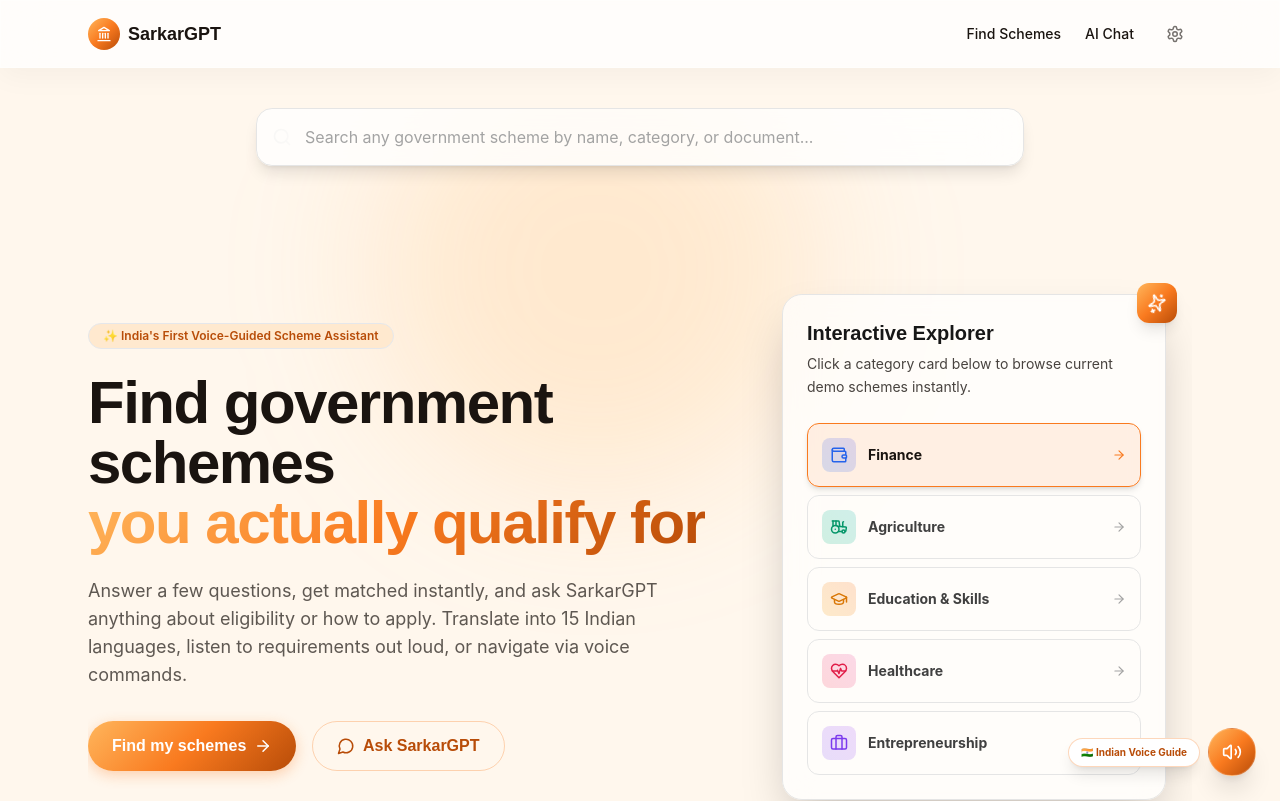
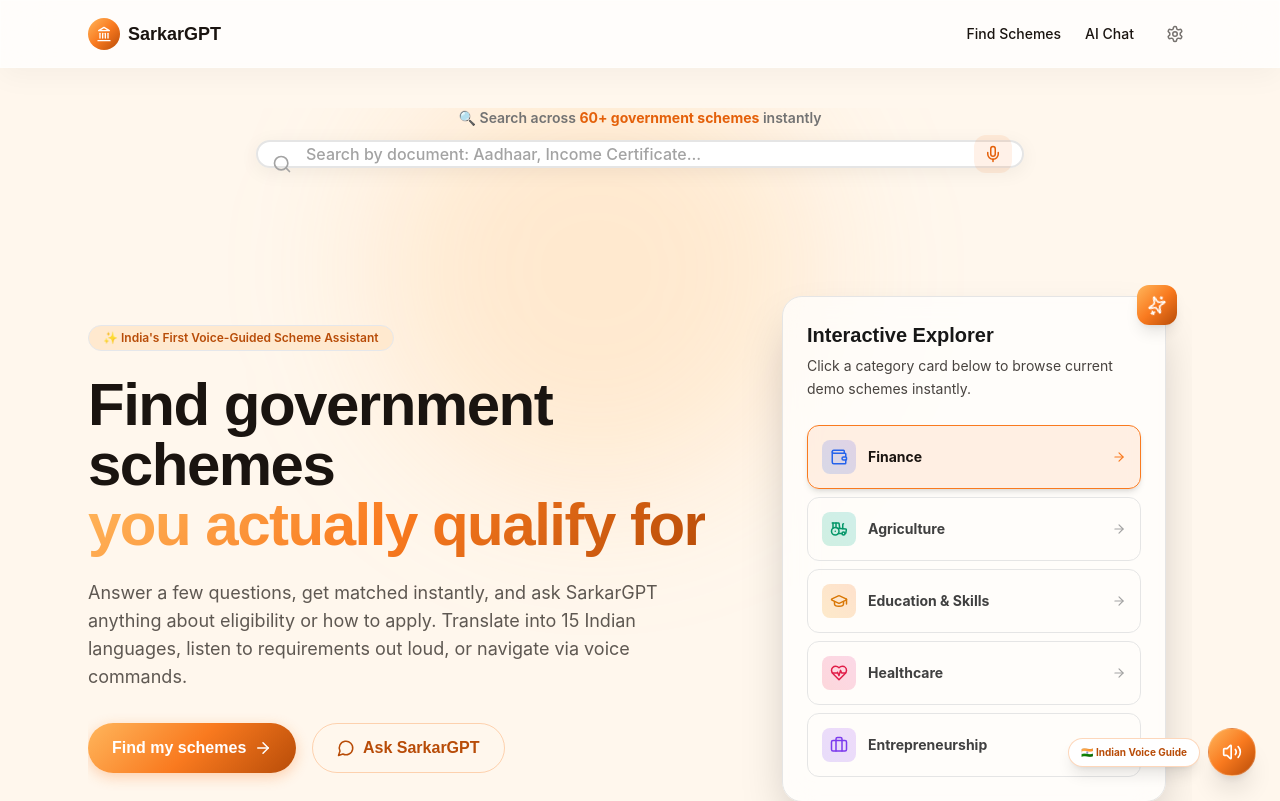
Before and after one commit to Aman-2518/Sarkar-GPT, a Next.js app: page / in a window 1280 px wide. Shown: the top 801 px of the page. Built offline with nearby package versions, Linux system fonts and the light colour scheme.

Commit message:
feat: enhance search bar with voice typing, animated glow borders, rotating placeholders, quick category chips, pulsing mic indicator, and staggered result animations

```diff
--- a/app/page.tsx
+++ b/app/page.tsx
@@ -19,7 +19,9 @@
   FileText,
   Search,
   ExternalLink,
-  X
+  X,
+  Mic,
+  MicOff
 } from "lucide-react";
 import { useLanguage } from "@/lib/languageContext";
 import schemesData from "@/data/schemes.json";
@@ -44,13 +46,35 @@
   const [searchResults, setSearchResults] = useState<Scheme[]>([]);
   const [showSearchResults, setShowSearchResults] = useState(false);
   const [selectedScheme, setSelectedScheme] = useState<Scheme | null>(null);
+  const [searchFocused, setSearchFocused] = useState(false);
+  const [isListening, setIsListening] = useState(false);
+  const [placeholderIdx, setPlaceholderIdx] = useState(0);
   const searchRef = useRef<HTMLDivElement>(null);
+  const searchInputRef = useRef<HTMLInputElement>(null);
+  const recognitionRef = useRef<any>(null);
+
+  const SEARCH_PLACEHOLDERS = [
+    "Search for PM Kisan, Ayushman Bharat, PMAY...",
+    "Try: farmer schemes, education, healthcare...",
+    "Search by document: Aadhaar, Income Certificate...",
+    "Find schemes for students, women, senior citizens...",
+  ];
+
+  // Rotate placeholder text
+  useEffect(() => {
+    if (searchFocused || searchQuery) return;
+    const interval = setInterval(() => {
+      setPlaceholderIdx((prev) => (prev + 1) % SEARCH_PLACEHOLDERS.length);
+    }, 3000);
+    return () => clearInterval(interval);
+  }, [searchFocused, searchQuery]);
 
   // Close search dropdown on outside click
   useEffect(() => {
     const handleClickOutside = (e: MouseEvent) => {
       if (searchRef.current && !searchRef.current.contains(e.target as Node)) {
         setShowSearchResults(false);
+        setSearchFocused(false);
       }
     };
     document.addEventListener("mousedown", handleClickOutside);
@@ -76,6 +100,40 @@
     setSearchResults(results.slice(0, 8));
     setShowSearchResults(true);
   }, [searchQuery]);
+
+  // Voice search (Speech-to-Text)
+  const toggleVoiceSearch = () => {
+    const SpeechRecognition = (window as any).SpeechRecognition || (window as any).webkitSpeechRecognition;
+    if (!SpeechRecognition) {
+      alert("Voice search is not supported in this browser. Please use Chrome or Edge.");
+      return;
+    }
+
+    if (isListening && recognitionRef.current) {
+      recognitionRef.current.stop();
+      setIsListening(false);
+      return;
+    }
+
+    const recognition = new SpeechRecognition();
+    recognition.lang = "en-IN";
+    recognition.interimResults = true;
+    recognition.continuous = false;
+    recognitionRef.current = recognition;
+
+    recognition.onstart = () => setIsListening(true);
+    recognition.onresult = (event: any) => {
+      const transcript = Array.from(event.results)
+        .map((r: any) => r[0].transcript)
+        .join("");
+      setSearchQuery(transcript);
+      setSelectedScheme(null);
+    };
+    recognition.onerror = () => setIsListening(false);
+    recognition.onend = () => setIsListening(false);
+    recognition.start();
+    searchInputRef.current?.focus();
+  };
 
   useEffect(() => {
     setFilteredSchemes(
@@ -142,52 +200,184 @@
 
       {/* Scheme Search Bar */}
       <motion.section
-        initial={{ opacity: 0, y: 20 }}
+        initial={{ opacity: 0, y: 30 }}
         animate={{ opacity: 1, y: 0 }}
-        transition={{ duration: 0.5, delay: 0.1 }}
+        transition={{ duration: 0.6, delay: 0.15, type: "spring", stiffness: 120 }}
         className="relative z-20 max-w-3xl mx-auto w-full"
         ref={searchRef}
       >
+        {/* Label */}
+        <motion.p
+          initial={{ opacity: 0 }}
+          animate={{ opacity: 1 }}
+          transition={{ delay: 0.4 }}
+          className="text-center text-sm font-semibold text-neutral-500 dark:text-neutral-400 mb-3"
+        >
+          🔍 Search across <span className="text-saffron-600 dark:text-saffron-400 font-bold">60+ government schemes</span> instantly
+        </motion.p>
+
+        {/* Glowing border wrapper */}
+        <motion.div
+          animate={{
+            boxShadow: searchFocused
+              ? "0 0 0 3px rgba(249,122,31,0.25), 0 8px 40px rgba(249,122,31,0.12)"
+              : isListening
+              ? "0 0 0 3px rgba(239,68,68,0.3), 0 8px 40px rgba(239,68,68,0.1)"
+              : "0 4px 20px rgba(0,0,0,0.06)",
+          }}
+          transition={{ duration: 0.3 }}
+          className="relative rounded-2xl"
+        >
+          {/* Animated gradient border for listening state */}
+          {isListening && (
+            <motion.div
+              className="absolute -inset-[2px] rounded-2xl bg-gradient-to-r from-red-500 via-saffron-500 to-red-500 opacity-60"
+              animate={{ backgroundPosition: ["0% 50%", "100% 50%", "0% 50%"] }}
+              transition={{ duration: 2, repeat: Infinity, ease: "linear" }}
+              style={{ backgroundSize: "200% 200%" }}
+            />
+          )}
+
           <div className="relative">
-          <Search size={20} className="absolute left-4 top-1/2 -translate-y-1/2 text-neutral-400 dark:text-neutral-500" />
+            {/* Search icon with animation */}
+            <motion.div
+              animate={{ scale: searchFocused ? 1.15 : 1, rotate: searchFocused ? -10 : 0 }}
+              transition={{ type: "spring", stiffness: 300 }}
+              className="absolute left-4 top-1/2 -translate-y-1/2 z-10"
+            >
+              <Search size={20} className={`transition-colors duration-300 ${
+                searchFocused ? "text-saffron-500" : "text-neutral-400 dark:text-neutral-500"
+              }`} />
+            </motion.div>
+
             <input
+              ref={searchInputRef}
               type="text"
               value={searchQuery}
               onChange={(e) => { setSearchQuery(e.target.value); setSelectedScheme(null); }}
-            onFocus={() => searchQuery.trim().length >= 2 && setShowSearchResults(true)}
-            placeholder="Search any government scheme by name, category, or document..."
-            className="w-full pl-12 pr-12 py-4 rounded-2xl border border-neutral-200 dark:border-white/10 bg-white/80 dark:bg-zinc-900/80 backdrop-blur-xl text-base text-neutral-900 dark:text-white placeholder:text-neutral-400 dark:placeholder:text-neutral-500 outline-none focus:ring-2 focus:ring-saffron-500 focus:border-saffron-500/40 shadow-lg transition-all duration-300"
+              onFocus={() => { setSearchFocused(true); searchQuery.trim().length >= 2 && setShowSearchResults(true); }}
+              onBlur={() => !showSearchResults && setSearchFocused(false)}
+              placeholder={SEARCH_PLACEHOLDERS[placeholderIdx]}
+              className="relative w-full pl-12 pr-24 py-4.5 rounded-2xl border-2 border-neutral-200 dark:border-white/10 bg-white dark:bg-zinc-900 backdrop-blur-xl text-base font-medium text-neutral-900 dark:text-white placeholder:text-neutral-400 dark:placeholder:text-neutral-500 outline-none transition-all duration-300 focus:border-saffron-500/50"
             />
+
+            {/* Right side buttons */}
+            <div className="absolute right-3 top-1/2 -translate-y-1/2 flex items-center gap-1.5 z-10">
+              {/* Clear button */}
+              <AnimatePresence>
                 {searchQuery && (
-            <button
-              onClick={() => { setSearchQuery(""); setSearchResults([]); setShowSearchResults(false); setSelectedScheme(null); }}
-              className="absolute right-4 top-1/2 -translate-y-1/2 text-neutral-400 hover:text-neutral-600 dark:hover:text-neutral-300 transition-colors"
+                  <motion.button
+                    initial={{ opacity: 0, scale: 0.5 }}
+                    animate={{ opacity: 1, scale: 1 }}
+                    exit={{ opacity: 0, scale: 0.5 }}
+                    onClick={() => { setSearchQuery(""); setSearchResults([]); setShowSearchResults(false); setSelectedScheme(null); searchInputRef.current?.focus(); }}
+                    className="p-1.5 rounded-lg text-neutral-400 hover:text-neutral-600 dark:hover:text-neutral-300 hover:bg-neutral-100 dark:hover:bg-white/5 transition-all"
                   >
-              <X size={18} />
-            </button>
+                    <X size={16} />
+                  </motion.button>
                 )}
+              </AnimatePresence>
+
+              {/* Voice search button */}
+              <motion.button
+                onClick={toggleVoiceSearch}
+                whileHover={{ scale: 1.1 }}
+                whileTap={{ scale: 0.9 }}
+                className={`relative p-2.5 rounded-xl transition-all duration-300 ${
+                  isListening
+                    ? "bg-red-500 text-white shadow-lg shadow-red-500/30"
+                    : "bg-saffron-500/10 text-saffron-600 dark:text-saffron-400 hover:bg-saffron-500/20"
+                }`}
+              >
+                {isListening ? <MicOff size={18} /> : <Mic size={18} />}
+                {/* Pulsing ring when listening */}
+                {isListening && (
+                  <>
+                    <motion.span
+                      className="absolute inset-0 rounded-xl border-2 border-red-400"
+                      animate={{ scale: [1, 1.4], opacity: [0.6, 0] }}
+                      transition={{ duration: 1, repeat: Infinity }}
+                    />
+                    <motion.span
+                      className="absolute inset-0 rounded-xl border-2 border-red-400"
+                      animate={{ scale: [1, 1.7], opacity: [0.4, 0] }}
+                      transition={{ duration: 1, repeat: Infinity, delay: 0.3 }}
+                    />
+                  </>
+                )}
+              </motion.button>
             </div>
+          </div>
+        </motion.div>
+
+        {/* Listening indicator */}
+        <AnimatePresence>
+          {isListening && (
+            <motion.p
+              initial={{ opacity: 0, y: -5 }}
+              animate={{ opacity: 1, y: 0 }}
+              exit={{ opacity: 0, y: -5 }}
+              className="text-center text-sm font-semibold text-red-500 mt-2 flex items-center justify-center gap-2"
+            >
+              <motion.span
+                className="inline-block w-2 h-2 rounded-full bg-red-500"
+                animate={{ scale: [1, 1.4, 1] }}
+                transition={{ duration: 0.8, repeat: Infinity }}
+              />
+              Listening... speak a scheme name
+            </motion.p>
+          )}
+        </AnimatePresence>
+
+        {/* Quick category chips */}
+        <AnimatePresence>
+          {searchFocused && !searchQuery && !isListening && (
+            <motion.div
+              initial={{ opacity: 0, y: -5 }}
+              animate={{ opacity: 1, y: 0 }}
+              exit={{ opacity: 0, y: -5 }}
+              className="flex flex-wrap justify-center gap-2 mt-3"
+            >
+              {["Healthcare", "Agriculture", "Education", "Housing", "Finance"].map((chip, i) => (
+                <motion.button
+                  key={chip}
+                  initial={{ opacity: 0, scale: 0.8 }}
+                  animate={{ opacity: 1, scale: 1 }}
+                  transition={{ delay: i * 0.05 }}
+                  onClick={() => { setSearchQuery(chip); searchInputRef.current?.focus(); }}
+                  className="text-xs font-bold px-3 py-1.5 rounded-full border border-neutral-200 dark:border-white/10 text-neutral-600 dark:text-neutral-300 hover:border-saffron-500/40 hover:bg-saffron-500/5 hover:text-saffron-600 dark:hover:text-saffron-400 transition-all"
+                >
+                  {chip}
+                </motion.button>
+              ))}
+            </motion.div>
+          )}
+        </AnimatePresence>
 
         {/* Search Results Dropdown */}
         <AnimatePresence>
           {showSearchResults && searchResults.length > 0 && !selectedScheme && (
             <motion.div
-              initial={{ opacity: 0, y: -8 }}
-              animate={{ opacity: 1, y: 0 }}
-              exit={{ opacity: 0, y: -8 }}
-              transition={{ duration: 0.2 }}
-              className="absolute top-full mt-2 w-full rounded-2xl border border-neutral-200 dark:border-white/10 bg-white/95 dark:bg-zinc-900/95 backdrop-blur-xl shadow-2xl overflow-hidden max-h-[420px] overflow-y-auto"
+              initial={{ opacity: 0, y: -10, scale: 0.98 }}
+              animate={{ opacity: 1, y: 0, scale: 1 }}
+              exit={{ opacity: 0, y: -10, scale: 0.98 }}
+              transition={{ duration: 0.25, type: "spring", stiffness: 200 }}
+              className="absolute top-full mt-2 w-full rounded-2xl border border-neutral-200 dark:border-white/10 bg-white/98 dark:bg-zinc-900/98 backdrop-blur-2xl shadow-2xl overflow-hidden max-h-[420px] overflow-y-auto"
             >
-              <div className="p-3 border-b border-neutral-100 dark:border-white/5">
+              <div className="p-3 border-b border-neutral-100 dark:border-white/5 flex items-center justify-between">
                 <span className="text-xs font-bold text-neutral-500 dark:text-neutral-400 uppercase tracking-wider">
                   {searchResults.length} scheme{searchResults.length !== 1 ? "s" : ""} found
                 </span>
+                <span className="text-[10px] text-neutral-400 dark:text-neutral-500">Click to view details</span>
               </div>
-              {searchResults.map((s) => (
-                <button
+              {searchResults.map((s, idx) => (
+                <motion.button
                   key={s.id}
+                  initial={{ opacity: 0, x: -10 }}
+                  animate={{ opacity: 1, x: 0 }}
+                  transition={{ delay: idx * 0.04 }}
                   onClick={() => { setSelectedScheme(s); setShowSearchResults(false); }}
-                  className="w-full text-left px-4 py-3.5 hover:bg-saffron-500/5 dark:hover:bg-white/5 border-b border-neutral-100 dark:border-white/5 last:border-0 transition-colors group"
+                  className="w-full text-left px-4 py-3.5 hover:bg-saffron-500/5 dark:hover:bg-white/5 border-b border-neutral-100 dark:border-white/5 last:border-0 transition-all duration-200 group hover:pl-5"
                 >
                   <div className="flex items-start justify-between gap-3">
                     <div className="flex-1 min-w-0">
@@ -196,11 +386,14 @@
                       </h4>
                       <p className="text-xs text-neutral-500 dark:text-neutral-400 mt-0.5">{s.ministry}</p>
                     </div>
-                    <span className="text-[10px] font-bold uppercase tracking-wider text-saffron-600 dark:text-saffron-400 bg-saffron-500/10 px-2 py-1 rounded-full whitespace-nowrap flex-shrink-0">
+                    <div className="flex items-center gap-2 flex-shrink-0">
+                      <span className="text-[10px] font-bold uppercase tracking-wider text-saffron-600 dark:text-saffron-400 bg-saffron-500/10 px-2 py-1 rounded-full whitespace-nowrap">
                         {s.category}
                       </span>
+                      <ArrowRight size={14} className="text-neutral-300 group-hover:text-saffron-500 transition-colors" />
                     </div>
-                </button>
+                  </div>
+                </motion.button>
               ))}
             </motion.div>
           )}
@@ -210,18 +403,22 @@
         <AnimatePresence>
           {selectedScheme && (
             <motion.div
-              initial={{ opacity: 0, y: -8, scale: 0.98 }}
+              initial={{ opacity: 0, y: -10, scale: 0.96 }}
               animate={{ opacity: 1, y: 0, scale: 1 }}
-              exit={{ opacity: 0, y: -8, scale: 0.98 }}
-              transition={{ duration: 0.25 }}
-              className="absolute top-full mt-2 w-full rounded-2xl border border-neutral-200 dark:border-white/10 bg-white/95 dark:bg-zinc-900/95 backdrop-blur-xl shadow-2xl overflow-hidden"
+              exit={{ opacity: 0, y: -10, scale: 0.96 }}
+              transition={{ duration: 0.3, type: "spring", stiffness: 180 }}
+              className="absolute top-full mt-2 w-full rounded-2xl border border-neutral-200 dark:border-white/10 bg-white/98 dark:bg-zinc-900/98 backdrop-blur-2xl shadow-2xl overflow-hidden"
             >
               <div className="p-5">
                 <div className="flex items-start justify-between gap-3 mb-3">
                   <div>
-                    <span className="text-xs font-bold uppercase tracking-wider text-saffron-600 dark:text-saffron-400 bg-saffron-500/10 px-2.5 py-1 rounded-full">
+                    <motion.span
+                      initial={{ scale: 0.8 }}
+                      animate={{ scale: 1 }}
+                      className="inline-block text-xs font-bold uppercase tracking-wider text-saffron-600 dark:text-saffron-400 bg-saffron-500/10 px-2.5 py-1 rounded-full"
+                    >
                       {selectedScheme.category}
-                    </span>
+                    </motion.span>
                     <h3 className="font-display font-extrabold text-lg text-neutral-900 dark:text-white mt-2">
                       {selectedScheme.name}
                     </h3>
@@ -229,7 +426,7 @@
                   </div>
                   <button
                     onClick={() => setSelectedScheme(null)}
-                    className="text-neutral-400 hover:text-neutral-600 dark:hover:text-neutral-300 transition-colors p-1"
+                    className="text-neutral-400 hover:text-neutral-600 dark:hover:text-neutral-300 transition-colors p-1.5 hover:bg-neutral-100 dark:hover:bg-white/5 rounded-lg"
                   >
                     <X size={18} />
                   </button>
@@ -241,35 +438,62 @@
 
                 {/* Benefits */}
                 {selectedScheme.benefits.length > 0 && (
-                  <div className="mb-4">
+                  <motion.div
+                    initial={{ opacity: 0 }}
+                    animate={{ opacity: 1 }}
+                    transition={{ delay: 0.1 }}
+                    className="mb-4"
+                  >
                     <h4 className="text-xs font-bold uppercase tracking-wider text-emerald-600 dark:text-emerald-400 mb-2">Key Benefits</h4>
                     <ul className="space-y-1.5">
                       {selectedScheme.benefits.slice(0, 3).map((b, i) => (
-                        <li key={i} className="text-sm text-neutral-700 dark:text-neutral-300 flex items-start gap-2">
+                        <motion.li
+                          key={i}
+                          initial={{ opacity: 0, x: -8 }}
+                          animate={{ opacity: 1, x: 0 }}
+                          transition={{ delay: 0.1 + i * 0.05 }}
+                          className="text-sm text-neutral-700 dark:text-neutral-300 flex items-start gap-2"
+                        >
                           <CheckCircle size={14} className="text-emerald-500 mt-0.5 flex-shrink-0" />
                           <span>{b}</span>
-                        </li>
+                        </motion.li>
                       ))}
                     </ul>
-                  </div>
+                  </motion.div>
                 )}
 
                 {/* Documents Required */}
-                <div className="mb-4 p-3 rounded-xl bg-amber-50 dark:bg-amber-500/5 border border-amber-200 dark:border-amber-500/10">
+                <motion.div
+                  initial={{ opacity: 0 }}
+                  animate={{ opacity: 1 }}
+                  transition={{ delay: 0.2 }}
+                  className="mb-4 p-3 rounded-xl bg-amber-50 dark:bg-amber-500/5 border border-amber-200 dark:border-amber-500/10"
+                >
                   <h4 className="text-xs font-bold uppercase tracking-wider text-amber-700 dark:text-amber-400 mb-2 flex items-center gap-1.5">
                     <FileText size={14} /> Documents Required
                   </h4>
                   <div className="flex flex-wrap gap-1.5">
-                    {selectedScheme.documents.map((d) => (
-                      <span key={d} className="text-xs bg-white dark:bg-white/10 text-neutral-700 dark:text-neutral-300 px-2.5 py-1 rounded-lg font-medium border border-amber-200 dark:border-amber-500/10">
+                    {selectedScheme.documents.map((d, i) => (
+                      <motion.span
+                        key={d}
+                        initial={{ opacity: 0, scale: 0.8 }}
+                        animate={{ opacity: 1, scale: 1 }}
+                        transition={{ delay: 0.2 + i * 0.04 }}
+                        className="text-xs bg-white dark:bg-white/10 text-neutral-700 dark:text-neutral-300 px-2.5 py-1 rounded-lg font-medium border border-amber-200 dark:border-amber-500/10"
+                      >
                         {d}
-                      </span>
+                      </motion.span>
                     ))}
                   </div>
-                </div>
+                </motion.div>
 
                 {/* Action Buttons */}
-                <div className="flex gap-3">
+                <motion.div
+                  initial={{ opacity: 0, y: 5 }}
+                  animate={{ opacity: 1, y: 0 }}
+                  transition={{ delay: 0.3 }}
+                  className="flex gap-3"
+                >
                   <a
                     href={selectedScheme.applyUrl}
                     target="_blank"
@@ -284,7 +508,7 @@
                   >
                     Check Eligibility <ArrowRight size={14} />
                   </Link>
-                </div>
+                </motion.div>
               </div>
             </motion.div>
           )}
```
Lines whose indentation alone changed are shown as unchanged.
